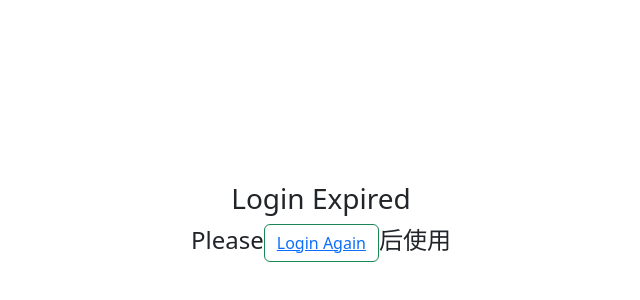
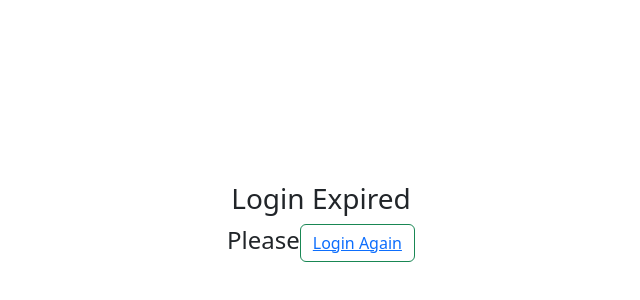
Before and after one commit to 916980name/file-transfer-app, a React (Create React App) app: page /user in a window 1280 px wide. Shown: the part 174-474 px from the top of the page, without its empty margins (389-1029 px from the left). Built offline with nearby package versions, Linux system fonts and the light colour scheme.

Commit message:
modify no auth msg

```diff
--- a/src/route/no-auth-page.jsx
+++ b/src/route/no-auth-page.jsx
@@ -19,7 +19,6 @@ export default function NoAuthPage() {
                   <Button variant="outline-success">
                     <a href="/login"> Login Again</a>
                   </Button>
-                  后使用
                 </h4>
               </Col>
             </Row>
```
